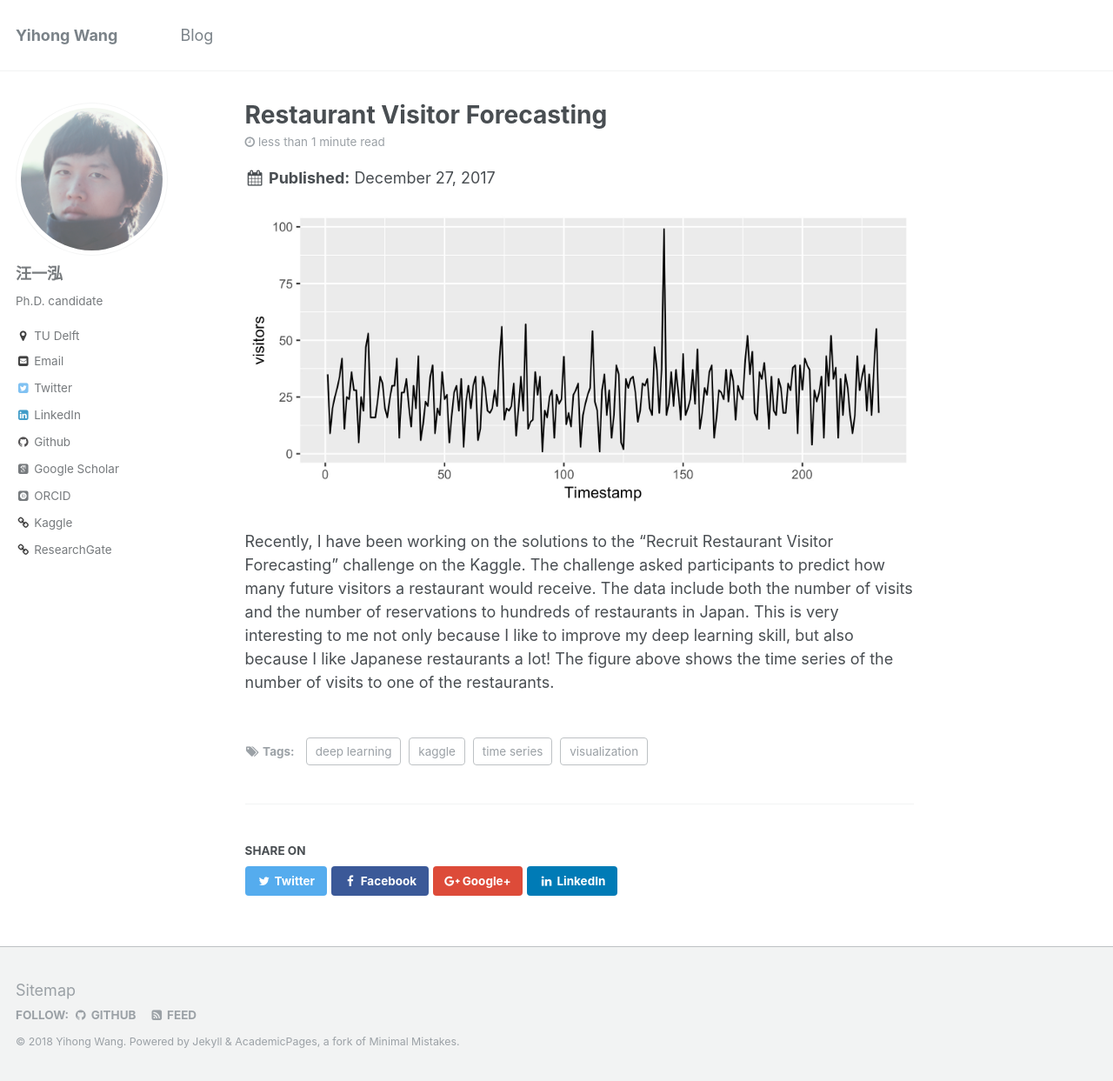
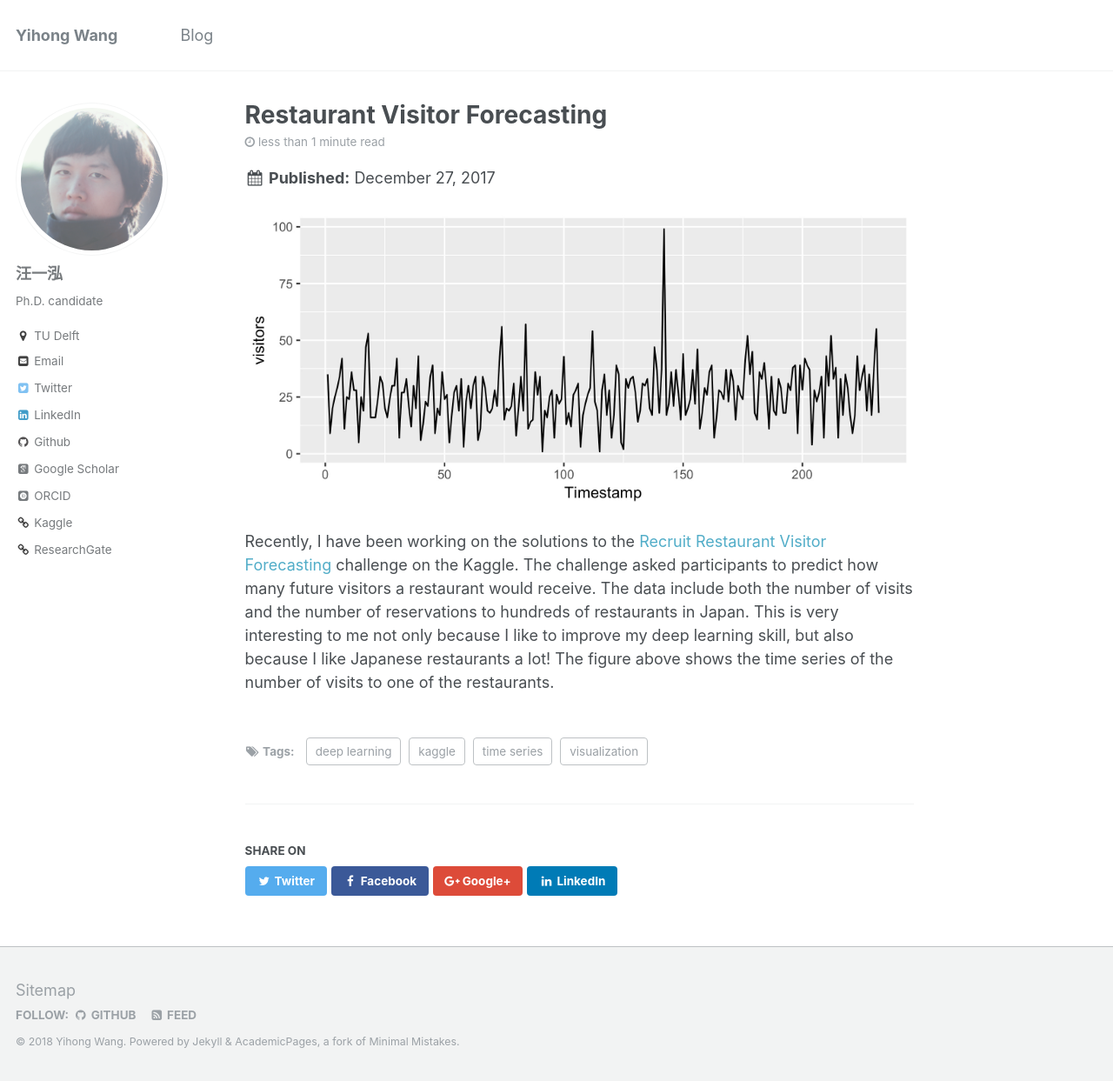
Before and after one commit to bellowswang/bellowswang.github.io, a Jekyll site: the page built from _posts/2017-12-27-blog-post-1.md, in a window 1280 px wide and 1243 px high. Shown: the whole window at 87% size. Built offline with Jekyll 4.4.1, drawn with Linux system fonts in a browser that asks for light colours; some web fonts are replaced; part of the change alters nothing that is shown.

```diff
--- a/_posts/2017-12-27-blog-post-1.md
+++ b/_posts/2017-12-27-blog-post-1.md
@@ -11,4 +11,4 @@ tags:
 
 ![alt text](https://github.com/bellowswang/bellowswang.github.io/raw/master/images/ts20171227.jpeg)
 
-Recently, I have been working on the solutions to the "Recruit Restaurant Visitor Forecasting" challenge on the Kaggle. The challenge asked participants to predict how many future visitors a restaurant would receive. The data include both the number of visits and the number of reservations to hundreds of restaurants in Japan. This is very interesting to me not only because I like to improve my deep learning skill, but also because I like Japanese restaurants a lot! The figure above shows the time series of the number of visits to one of the restaurants.
+Recently, I have been working on the solutions to the [Recruit Restaurant Visitor Forecasting](https://www.kaggle.com/c/recruit-restaurant-visitor-forecasting) challenge on the Kaggle. The challenge asked participants to predict how many future visitors a restaurant would receive. The data include both the number of visits and the number of reservations to hundreds of restaurants in Japan. This is very interesting to me not only because I like to improve my deep learning skill, but also because I like Japanese restaurants a lot! The figure above shows the time series of the number of visits to one of the restaurants.
```
